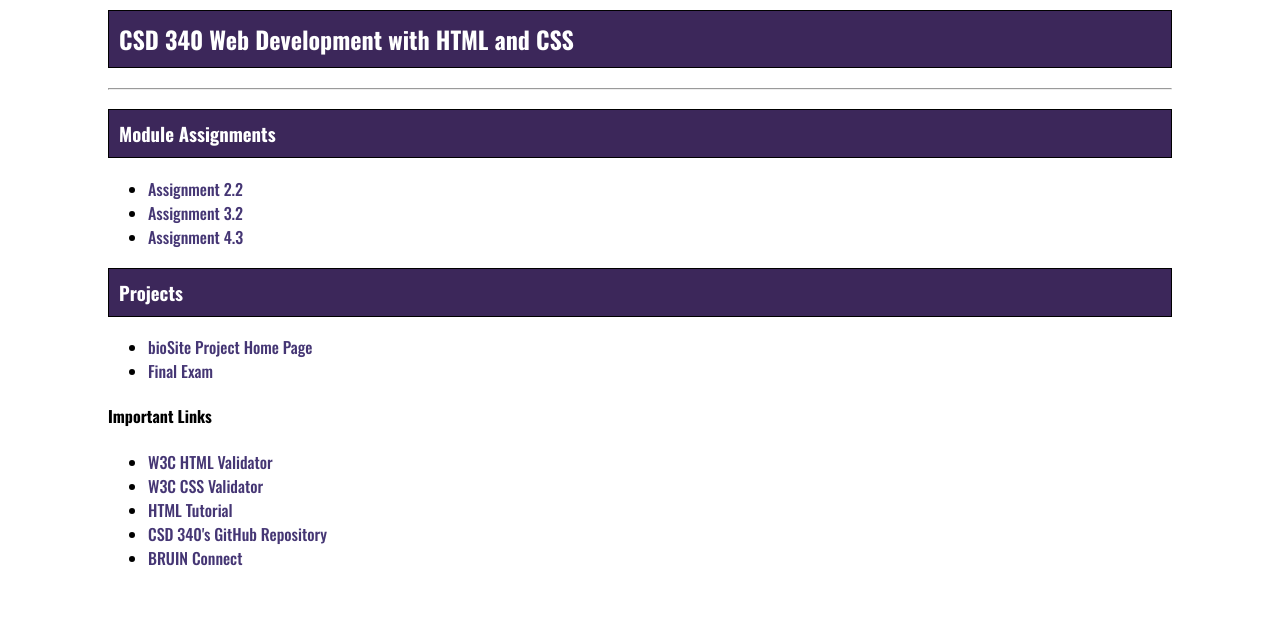
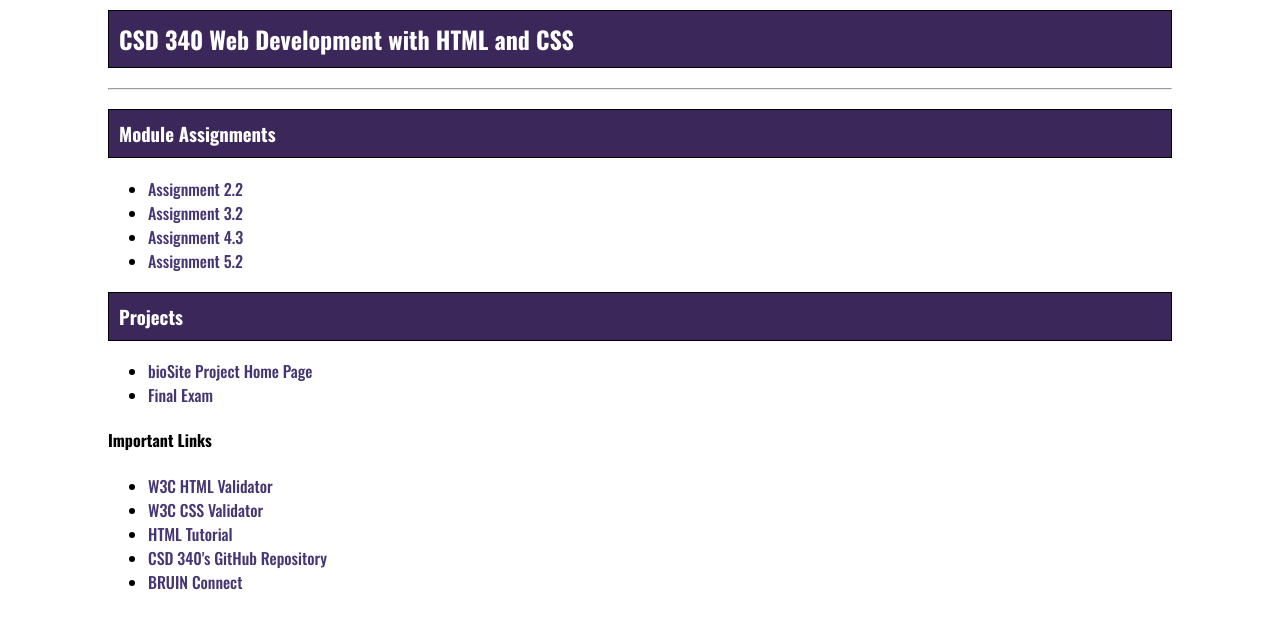
Before and after one commit to j-spielman/csd-340, a plain HTML site: page index.html in a window 1280 px wide. Shown: the part 130-758 px from the top of the page. Drawn offline with nearby package versions, Linux system fonts and the light colour scheme; a web font is replaced by a local one.

Commit message:
Update index Module 5

```diff
--- a/index.html
+++ b/index.html
@@ -24,6 +24,7 @@
             <li><a href="module-2/SPIELMAN_EX1.html">Assignment 2.2</a></li>
             <li><a href="module-3/Spielman_EX2.html">Assignment 3.2</a></li>
             <li><a href="module-4/SPIELMAN_EX3.html">Assignment 4.3</a></li>
+            <li><a href="module-5/SPIELMAN_EX4.html">Assignment 5.2</a></li>
         </ul>
         <h3>Projects</h3>
         <ul>
```
